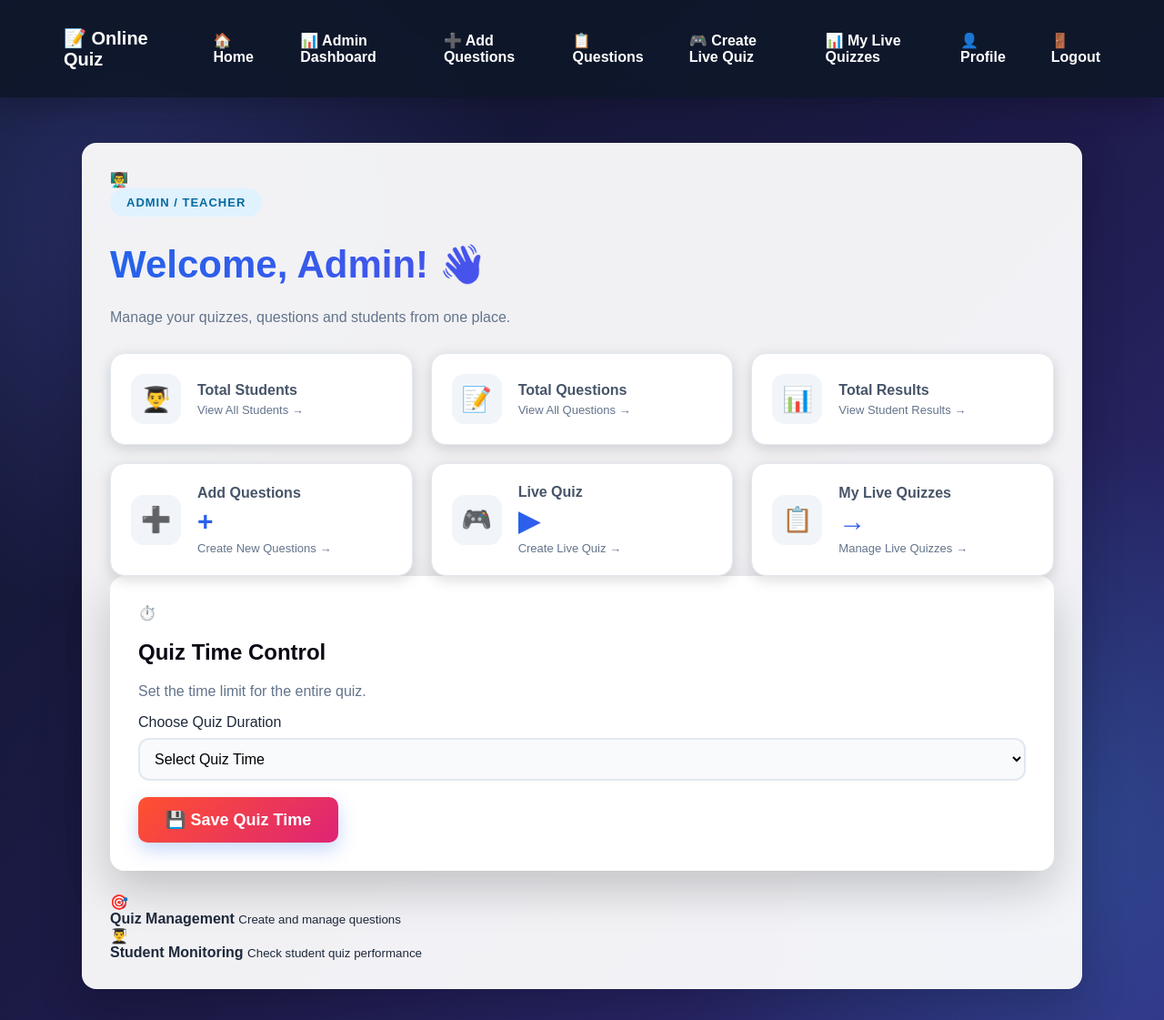
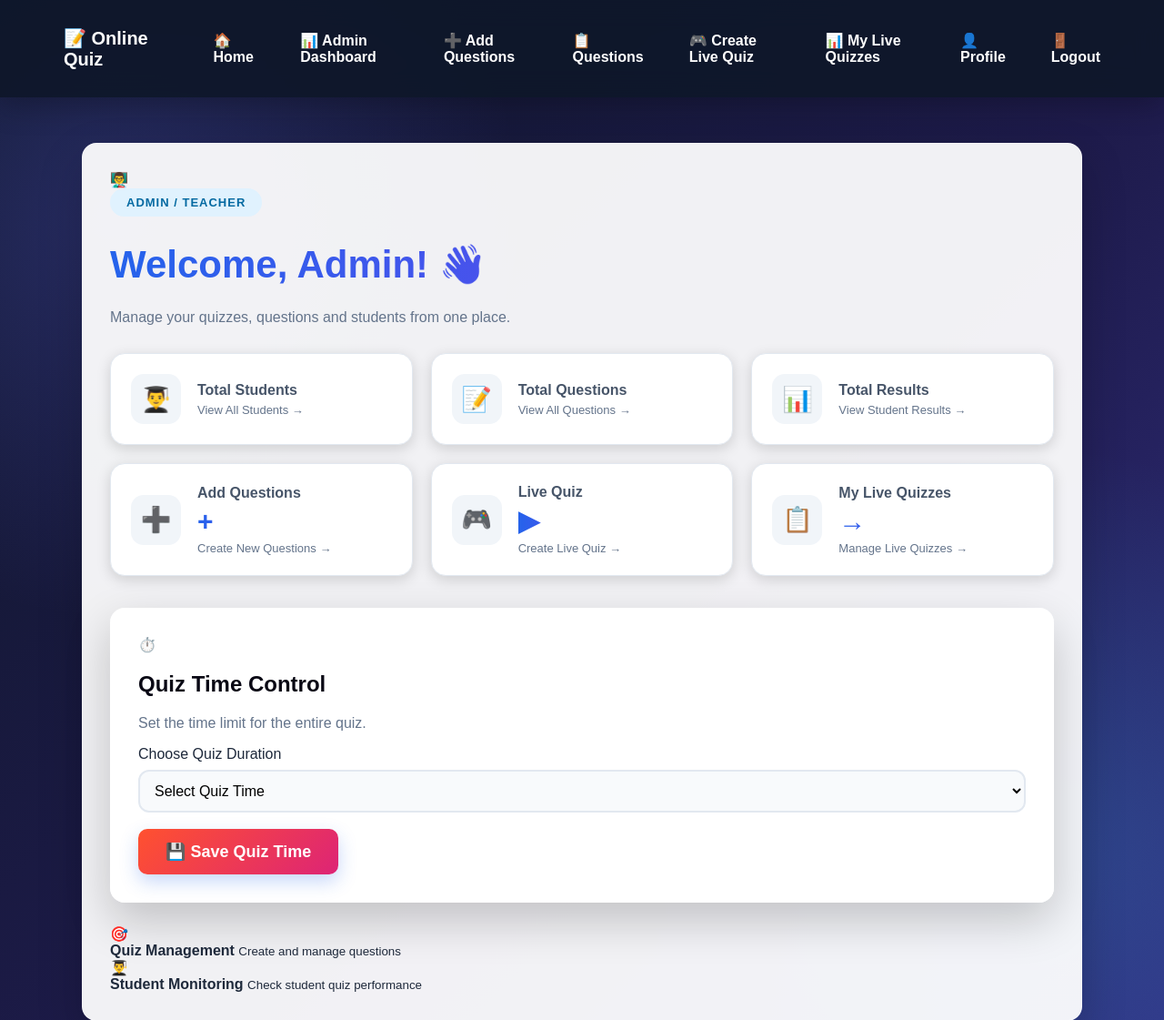
Before and after one commit to Sum332/online-quiz-management-system, a Python web app: template templates/admin.html in a window 1280 px wide. Shown: the top 1121 px of the page at 91% size. Run offline with Jinja, Linux system fonts and the light colour scheme; the template is opened without the code that fills it, so the values that code supplies are empty.

Commit message:
Improved admin dashboard spacing

```diff
--- a/static/style.css
+++ b/static/style.css
@@ -1338,3 +1338,7 @@ select:focus {
         font-size: 11px !important;
     }
 }
+/* Gap between Statistics and Quiz Timer */
+.admin-statistics {
+    margin-bottom: 35px !important;
+}
```
